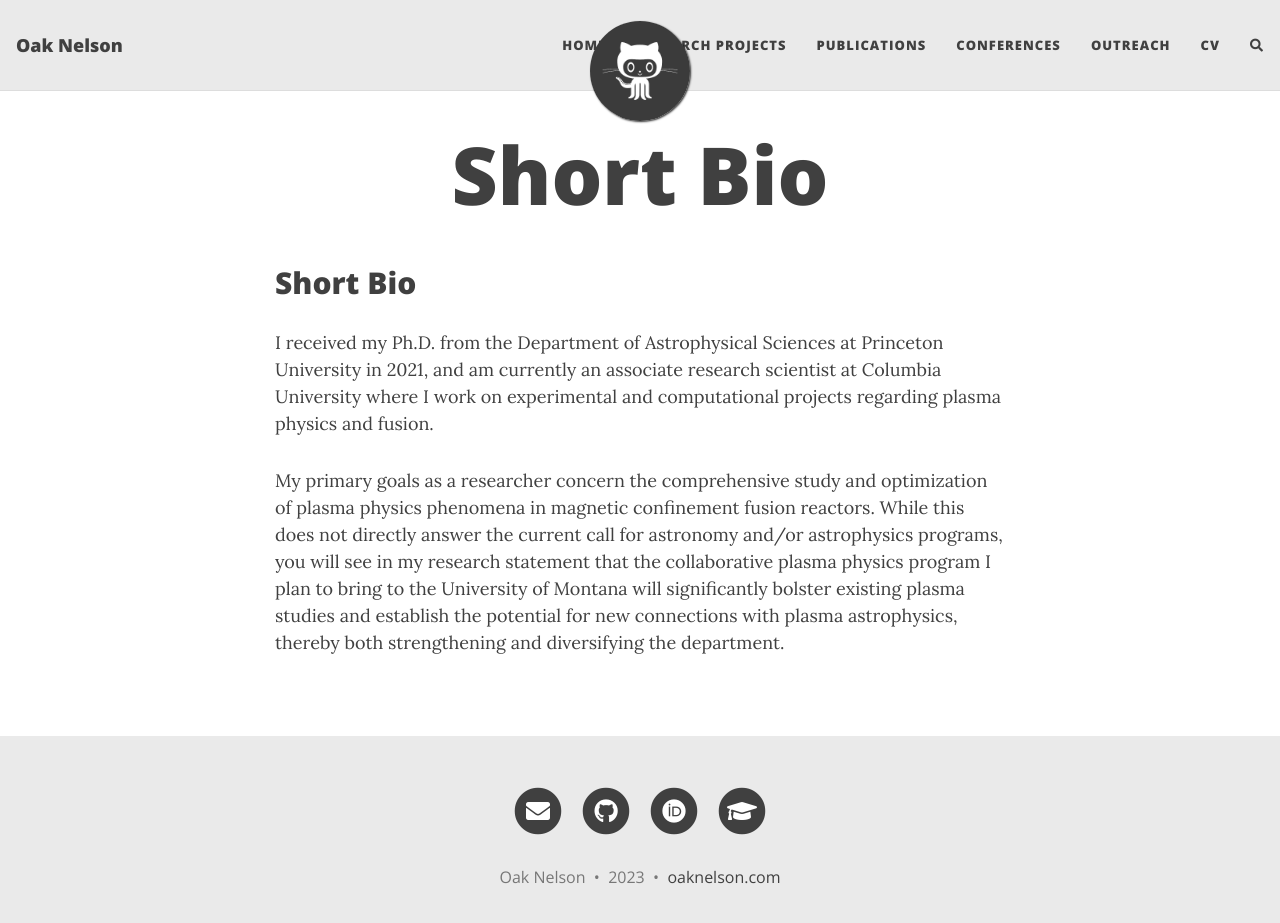
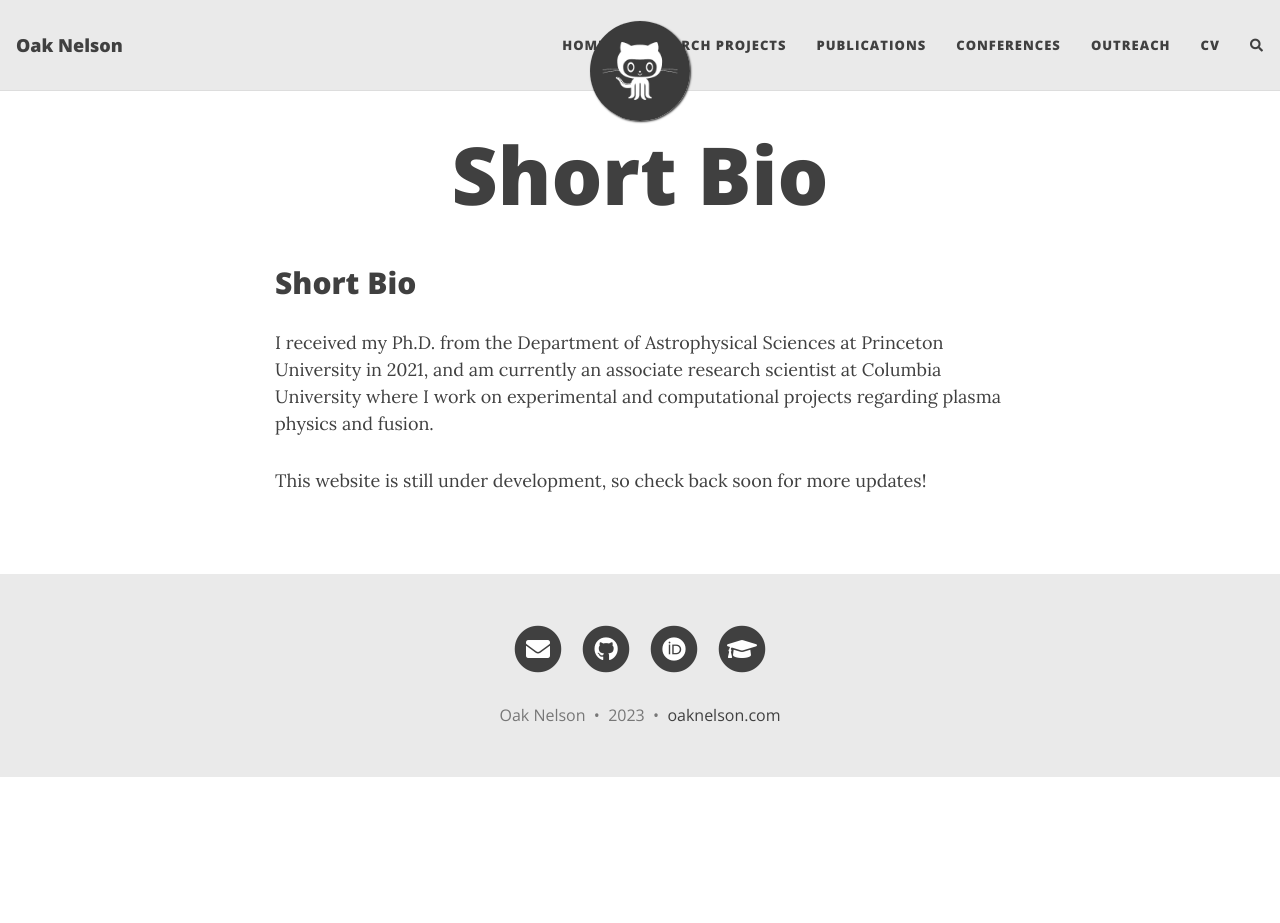
Before and after one commit to nelsonand/website, a Jekyll site: the page built from index.md, in a window 1280 px wide and 939 px high. Shown: the top 923 px of the window. Built offline with Jekyll 4.4.1, drawn with Linux system fonts in a browser that asks for light colours; nearby versions of some CDN libraries; our own code applies the rules of GitHub Pages for plain Markdown files; comment, search, counter and statistics services are not loaded.

Commit message:
Update index.md

```diff
--- a/index.md
+++ b/index.md
@@ -2,4 +2,4 @@
 
 I received my Ph.D. from the Department of Astrophysical Sciences at Princeton University in 2021, and am currently an associate research scientist at Columbia University where I work on experimental and computational projects regarding plasma physics and fusion.
 
-My primary goals as a researcher concern the comprehensive study and optimization of plasma physics phenomena in magnetic confinement fusion reactors. While this does not directly answer the current call for astronomy and/or astrophysics programs, you will see in my research statement that the collaborative plasma physics program I plan to bring to the University of Montana will significantly bolster existing plasma studies and establish the potential for new connections with plasma astrophysics, thereby both strengthening and diversifying the department.
+This website is still under development, so check back soon for more updates!
```
